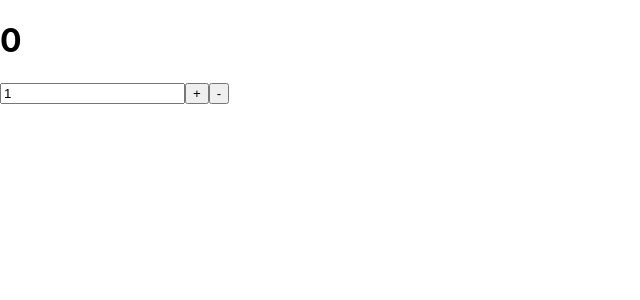
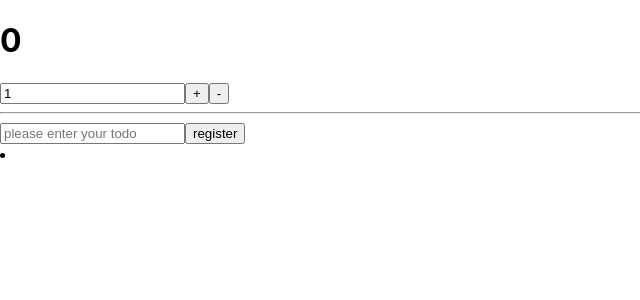
Before and after one commit to slee1130/redux_practice, a React (Create React App) app: page / in a window 1280 px wide. Shown: the top 300 px of the page, without its empty margins (0-640 px from the left). Built offline with nearby package versions, Linux system fonts and the light colour scheme.

Commit message:
feat: todos container & counter container

```diff
--- a/src/App.js
+++ b/src/App.js
@@ -1,8 +1,15 @@
 import React from "react";
 import CounterContainer from "./containers/CounterContainer";
+import TodosContainer from "./containers/TodosContainer";
 
 function App() {
-  return <CounterContainer />;
+  return (
+    <div>
+      <CounterContainer />
+      <hr />
+      <TodosContainer />
+    </div>
+  );
 }
 
 export default App;
--- /dev/null
+++ b/src/components/Todos.js
@@ -0,0 +1,47 @@
+import React, { useState } from "react";
+
+const TodoItem = React.memo(function TodoItem({ todo, onToggle }) {
+  return (
+    <li
+      style={{ textDecoration: todo.done ? "line-through" : "none" }}
+      onClick={() => onToggle(todo.id)}
+    >
+      {todo.text}
+    </li>
+  );
+});
+
+const TodoList = React.memo(function TodoList({ todos, onToggle }) {
+  return (
+    <li>
+      {todos.map((todo) => (
+        <TodoItem key={todo.id} todo={todo} onToggle={onToggle} />
+      ))}
+    </li>
+  );
+});
+
+function Todos({ todos, onCreate, onToggle }) {
+  const [text, setText] = useState("");
+  const onChange = (e) => setText(e.target.value);
+  const onSubmit = (e) => {
+    e.preventDefault(); //새로고침 방지
+    onCreate(text);
+    setText("");
+  };
+  return (
+    <div>
+      <form onSubmit={onSubmit}>
+        <input
+          value={text}
+          onChange={onChange}
+          placeholder="please enter your todo"
+        />
+        <button type="submit">register</button>
+      </form>
+      <TodoList todos={todos} onToggle={onToggle} />
+    </div>
+  );
+}
+
+export default React.memo(Todos);
--- /dev/null
+++ b/src/containers/TodosContainer.js
@@ -0,0 +1,13 @@
+import React, { useCallback } from "react";
+import { useSelector, useDispatch } from "react-redux";
+import Todos from "../components/Todos";
+import { addTodo, toggleTodo } from "../modules/todos";
+
+export default function TodosContainer() {
+  const todos = useSelector((state) => state.todos);
+  const dispatch = useDispatch();
+  const onCreate = useCallback((text) => dispatch(addTodo(text)), [dispatch]);
+  const onToggle = useCallback((id) => dispatch(toggleTodo(id)), [dispatch]);
+
+  return <Todos todos={todos} onCreate={onCreate} onToggle={onToggle} />;
+}
```
